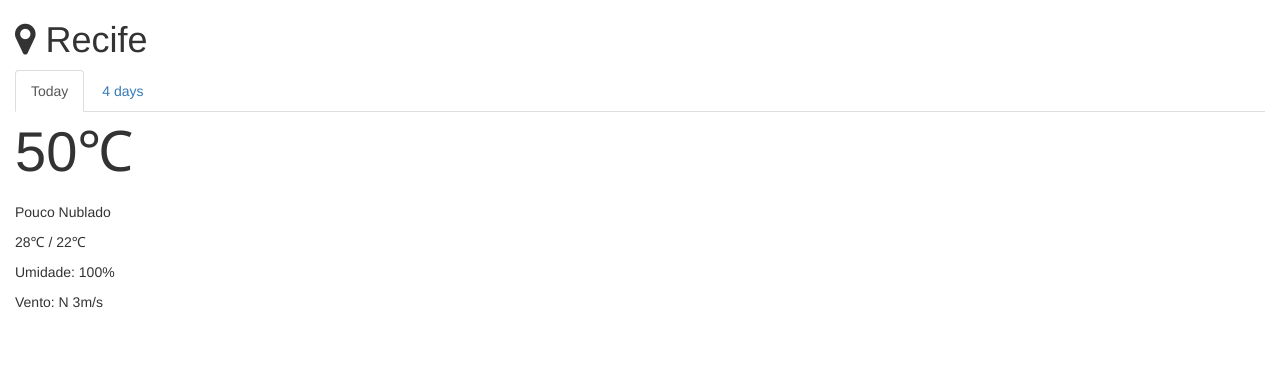
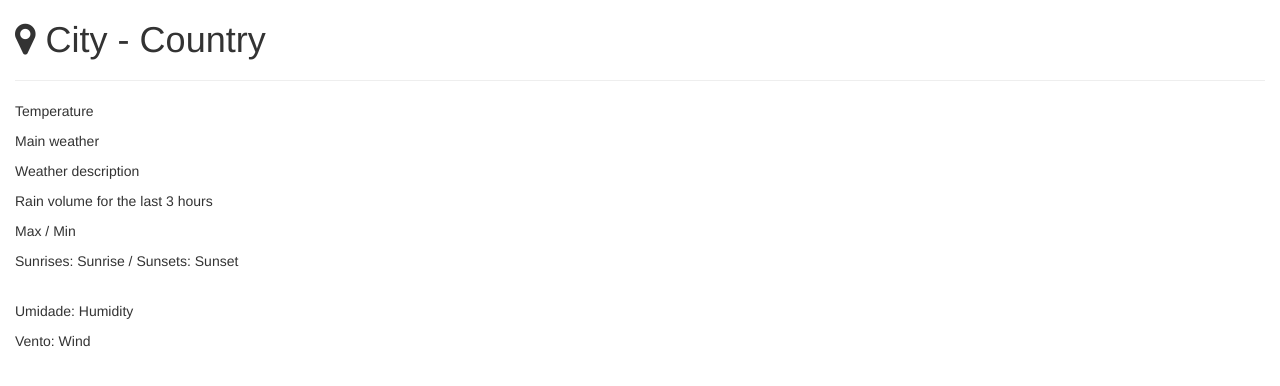
Before and after one commit to samu101108/Intermediate_FrontEnd_Development_projects, a website: page Local Weather/index.html in a window 1280 px wide. Drawn offline with nearby package versions, Linux system fonts and the light colour scheme.

Commit message:
changed layout and added more itens of the weather

```diff
--- a/Local Weather/index.html
+++ b/Local Weather/index.html
@@ -32,30 +32,51 @@ API KEY OF OPEN WEATHER MAP
 
         <h1>
       <i class="fa fa-map-marker"></i>
-      <span id="city">Recife</span>
-      <!-- - -->
-      <!-- <span id="neighbor">Boa viagem</span> -->
+      <span id="city">City</span>
+      <span> - </span>
+      <span id="country">Country</span>
+      <hr>
     </h1>
 
-        <ul class="nav nav-tabs">
+        <!--<ul class="nav nav-tabs">
             <li class="active"><a data-toggle="tab" href="#home">Today</a></li>
             <li><a data-toggle="tab" href="#menu1">4 days</a></li>
         </ul>
 
         <div class="tab-content">
-            <div id="home" class="tab-pane fade in active">
-                <p id ="temperature" class="temp">50&#8451; </p>
-                <!--Farenhite simbol &#8457;-->
-                <p id="description">Pouco Nublado</p>
-                <p><span id="max">28&#8451;</span> /
-                    <span id="min">22&#8451;</span>
-                     <!-- - -->
-                    <!-- <span id="sen">Sensação Termica: 28&#8451;</span> -->
-                </p>
-                <p>Umidade: <span id="umi">100%</span></p>
-                <p>Vento: <span id="wind'">N 3m/s</span></p>
+
+            <div id="home" class="tab-pane fade in active">-->
+
+             <div class="row">
+                <div class="col-xs-8 col-lg-12">
+                    <p id="temperature">Temperature</p>
+                    <p id="main">Main weather</p>
+                    <p id="description">Weather description</p>
+                    <p id="rain">Rain volume for the last 3 hours</p>
+                </div>
+        <br>
+                <div class="col-xs-4">
+                    <p>
+                        <span id="max">Max</span> /
+                        <span id="min">Min</span>
+                    </p>
+                    <p>
+                        Sunrises: <span id="sunrise">Sunrise</span> /
+                        Sunsets: <span id="sunset">Sunset</span>
+                    </p>
+                </div>
+             </div>
+        <br>
+             <div class="row">
+                <div class="col-xs-12">
+                    <p>Umidade: <span id="humi">Humidity</span></p>
+                    <p>Vento: <span id="wind">Wind</span></p>
+                </div>
+             </div>
 
             </div>
+
+<!--
             <div id="menu1" class="tab-pane fade">
 
                 <div class="row">
@@ -101,8 +122,8 @@ API KEY OF OPEN WEATHER MAP
                     </div>
                 </div>
 
-            </div>
-        </div>
+            </div>-->
+        <!--</div>-->
 
     </div>
     <!-- begin:js -->
@@ -118,21 +139,25 @@ navigator.geolocation.getCurrentPosition (function(position){
   var latitude = position.coords.latitude; //assign latitude to a variable
   var longitude = position.coords.longitude; // assign longitude to a variable
 
-  $.getJSON("http://api.openweathermap.org/data/2.5/weather?lat="+latitude+"&lon="+longitude+"&APPID=9c2f8e61e7b4c8d97a651fe5a5b04868", function (a) {
-    //function (a) is a callback function
-    // $(document).ready(function(){
-    //   $("temp").html(rav);
-    // });
+  $.getJSON("https://api.openweathermap.org/data/2.5/weather?lat="+latitude+"&lon="+longitude+"&units=metric&APPID=9c2f8e61e7b4c8d97a651fe5a5b04868", function (a) {
 
     var temperature = Math.round(a.main.temp);
 
     $('#temperature').html(temperature);
+
     $('#city').html(a.name);
+    $('#country').html(a.sys.country);
+
     $('#description').html(a.weather[0].description);
+    $('#main').html(a.weather[0].main);
+    // $('#rain').html(a.rain.3h);//unespected token
+
     $('#max').html(a.main.temp_max);
     $('#min').html(a.main.temp_min);
-    // $('#sen').html();
-    $('#umi').html(a.main.humidity);
+    $('#sunrise').html(a.sys.sunrise);
+    $('#sunset').html(a.sys.sunset);
+
+    $('#humi').html(a.main.humidity);
     $('#wind').html(a.wind.speed);
 
     console.log(latitude);
```
